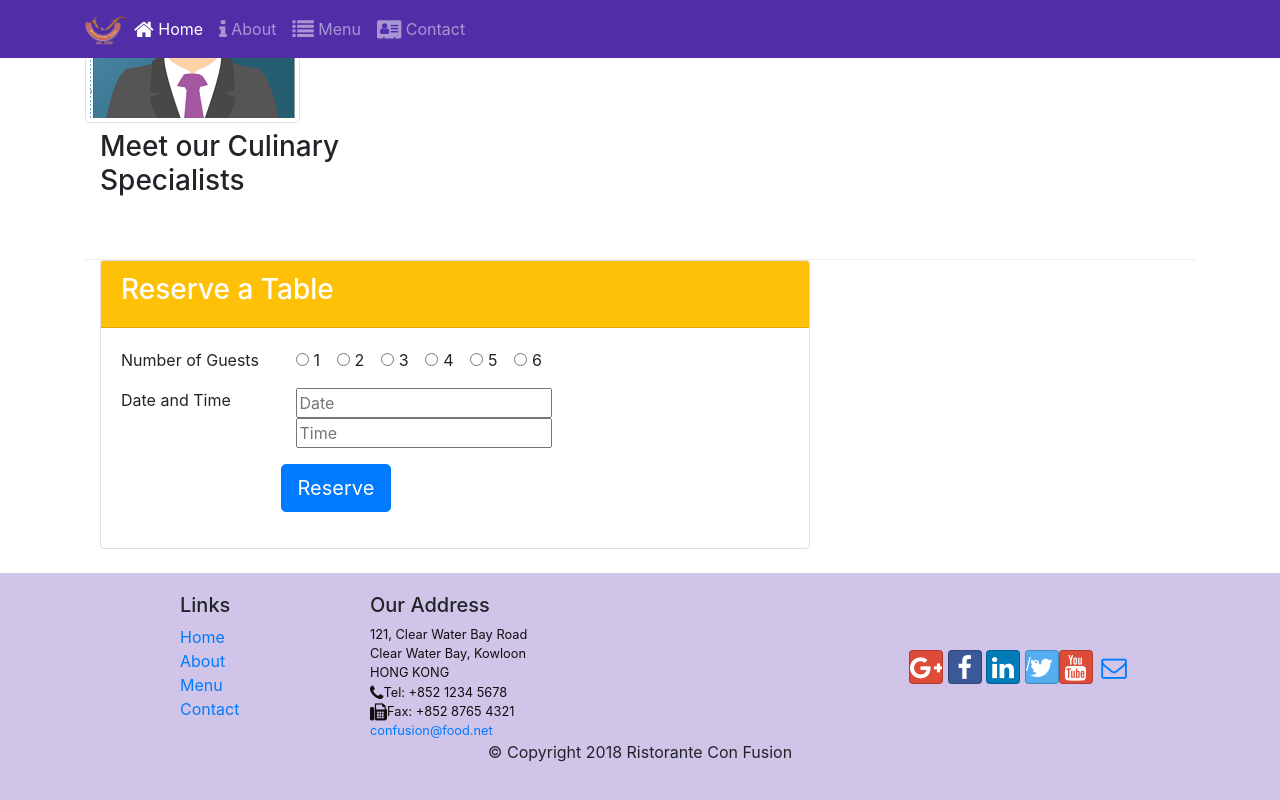
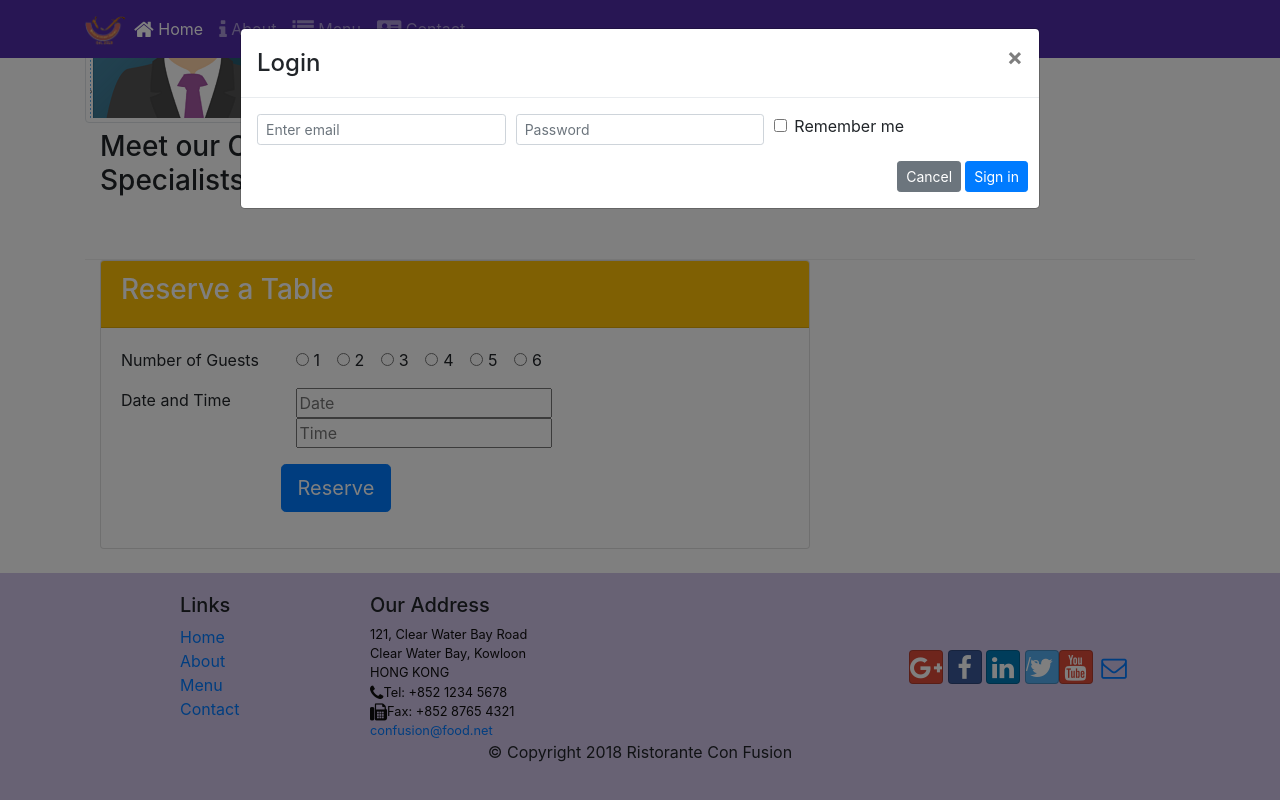
Before and after one commit to longITsince2021/Responsive-Design-and-Bootstrap-Grid-System-Part-1, a website: page index.html in a window 1280 px wide. Both pictures are taken after a click on the link "Reserve". Shown: the part 1274-2074 px from the top of the page. Drawn offline with nearby package versions, Linux system fonts and the light colour scheme.

Commit message:
Tooltip and Modal

```diff
--- a/index.html
+++ b/index.html
@@ -33,7 +33,40 @@
             <span class="navbar-toggler-icon"></span>
         </button>
     </nav>
-
+    <div id="loginModal" class="modal fade" role="dialog">
+        <div class="modal-dialog modal-lg" role="content">
+            <div class="modal-content">
+                <div class="modal-header">
+                    <h4 class="modal-title">Login </h4>
+                    <button type="button" class="close" data-dismiss="modal">&times;</button>
+                </div>
+                <div class="modal-body">
+                    <form>
+                        <div class="form-row">
+                            <div class="form-group col-sm-4">
+                                <label class="sr-only" for="exampleInputEmail3">Email address</label>
+                                <input type="email" class="form-control form-control-sm mr-1" id="exampleInputEmail3" placeholder="Enter email">
+                            </div>
+                            <div class="form-group col-sm-4">
+                                <label class="sr-only" for="exampleInputPassword3">Password</label>
+                                <input type="password" class="form-control form-control-sm mr-1" id="exampleInputPassword3" placeholder="Password">
+                            </div>
+                            <div class="col-sm-auto">
+                                <div class="form-check">
+                                    <input class="form-check-input" type="checkbox">
+                                    <label class="form-check-label">Remember me</label>
+                                </div>
+                            </div>
+                        </div>
+                        <div class="form-row">
+                            <button type="button" class="btn btn-secondary btn-sm ml-auto" data-dismiss="modal">Cancel</button>
+                            <button type="submit" class="btn btn-primary btn-sm ml-1">Sign in</button>
+                        </div>
+                    </form>
+                </div>
+            </div>
+        </div>
+    </div>
     <header class="jumbotron">
         <div class="container">
             <div class="row row-header">
@@ -45,10 +78,15 @@
                     <img src="img/logo.png" class="img-fluid">
                 </div>
                 <div class="col-12 col-sm-3">
-                    <a type="button" class="btn btn-warning btn-sm col-sm-8" href="#myModal">
+                    <a type="button" class="btn btn-warning btn-sm col-sm-8" data-toggle="tooltip" data-html="true" title="Or Call us at <br><strong>+852 12345678</strong>" data-placement="bottom" href="#myModal">
                         Reserve a table
                     </a>
                 </div>
+                <script>
+                    $(function(){
+                        $('[data-toggle="tooltip"]').tooltip();
+                    });
+                </script>
             </div>
         </div>
     </header>
@@ -138,7 +176,7 @@
                             </div>
                             <div class="form-group row">
                                 <div class="col-sm-3"></div>
-                                <a class="btn btn-primary btn-lg text-white">Reserve</a>
+                                <a class="btn btn-primary btn-lg text-white" data-toggle="modal" data-target="#loginModal">Reserve</a>
                             </div>
                         </div>
                     </form>
```
